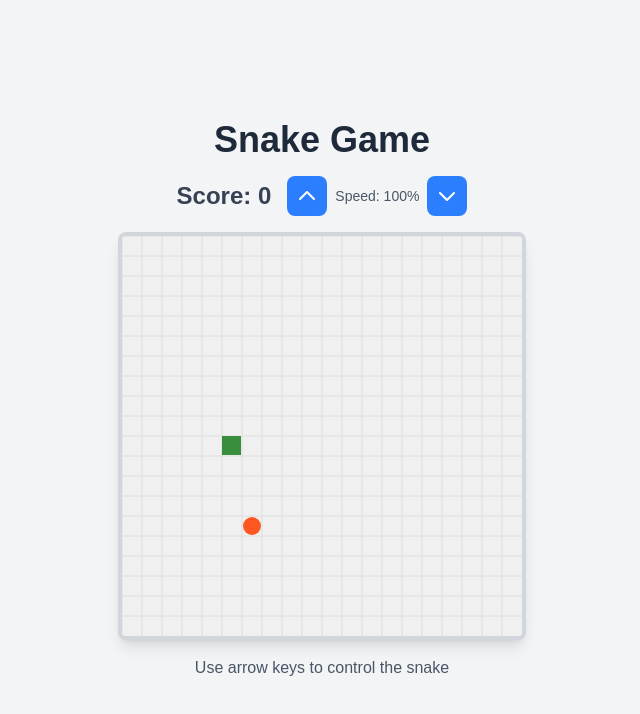
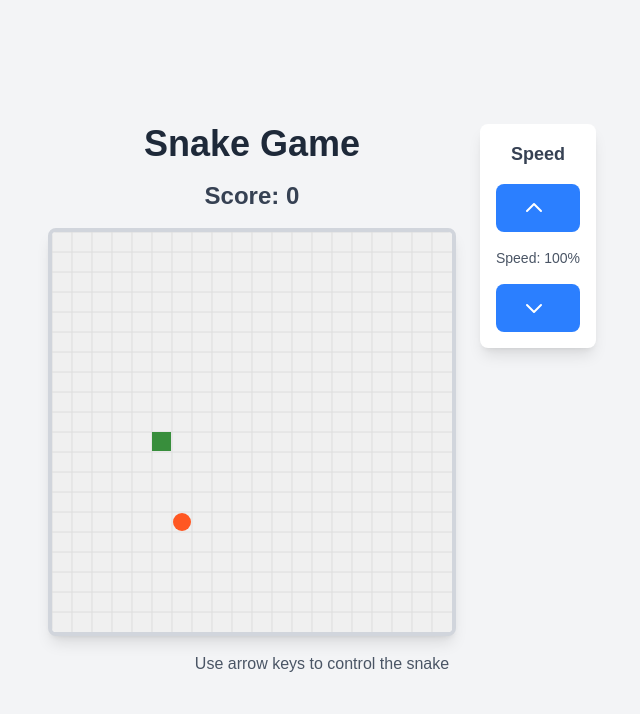
Before and after one commit to yuanzheng/webgames, a Next.js app: page / in a window 1280 px wide. Shown: the top 714 px of the page, without its empty margins (318-958 px from the left). Built offline with nearby package versions, Linux system fonts and the light colour scheme.

Commit message:
Moved speed controll buttons to the right side

```diff
--- a/app/page.tsx
+++ b/app/page.tsx
@@ -232,42 +232,58 @@ export default function SnakeGame() {
 
   return (
     <div className="flex flex-col items-center justify-center min-h-screen bg-gray-100 p-4">
-      <h1 className="text-4xl font-bold mb-4 text-gray-800">Snake Game</h1>
-      <div className="flex items-center gap-4 mb-4">
-        <div className="text-2xl font-semibold text-gray-700">Score: {score}</div>
-        <div className="flex items-center gap-2">
+
+
+      {/* 使用 flex row 来并排放置游戏和控制按钮 */}
+      <div className="flex flex-row items-start gap-6">
+
+        {/* 游戏主区域 */}
+        <div className="flex flex-col items-center">
+          <h1 className="text-4xl font-bold mb-4 text-gray-800">Snake Game</h1>
+          <div className="text-2xl font-semibold text-gray-700 mb-4">Score: {score}</div>
+          <canvas
+            ref={canvasRef}
+            width={CANVAS_SIZE}
+            height={CANVAS_SIZE}
+            className="border-4 border-gray-300 rounded-lg shadow-lg bg-white focus:outline-none"
+            tabIndex={0}
+          />
+        </div>
+
+        {/* 右侧速度控制区域 */}
+        <div className="flex flex-col gap-4 bg-white p-4 rounded-lg shadow-lg">
+          <h3 className="text-lg font-semibold text-gray-700 text-center">Speed</h3>
           <button
             onClick={() => handleSpeedChange('increase')}
-            className="p-2 bg-blue-500 text-white rounded-lg hover:bg-blue-600
-                       transition-colors duration-200 focus:outline-none"
+            className="p-3 bg-blue-500 text-white rounded-lg hover:bg-blue-600
+                     transition-colors duration-200 focus:outline-none flex items-center justify-center"
             title="Speed Up"
           >
             <svg xmlns="http://www.w3.org/2000/svg" className="h-6 w-6" fill="none" viewBox="0 0 24 24" stroke="currentColor">
               <path strokeLinecap="round" strokeLinejoin="round" strokeWidth={2} d="M5 15l7-7 7 7" />
             </svg>
+            <span className="ml-2"></span>
           </button>
-          <span className="text-sm text-gray-600">
+
+          <div className="text-sm font-medium text-gray-600 text-center">
             Speed: {Math.round((INITIAL_SPEED / speed) * 100)}%
-          </span>
+          </div>
+
           <button
             onClick={() => handleSpeedChange('decrease')}
-            className="p-2 bg-blue-500 text-white rounded-lg hover:bg-blue-600
-                       transition-colors duration-200 focus:outline-none"
+            className="p-3 bg-blue-500 text-white rounded-lg hover:bg-blue-600
+                     transition-colors duration-200 focus:outline-none flex items-center justify-center"
             title="Slow Down"
           >
             <svg xmlns="http://www.w3.org/2000/svg" className="h-6 w-6" fill="none" viewBox="0 0 24 24" stroke="currentColor">
               <path strokeLinecap="round" strokeLinejoin="round" strokeWidth={2} d="M19 9l-7 7-7-7" />
             </svg>
+            <span className="ml-2"></span>
           </button>
         </div>
       </div>
-      <canvas
-        ref={canvasRef}
-        width={CANVAS_SIZE}
-        height={CANVAS_SIZE}
-        className="border-4 border-gray-300 rounded-lg shadow-lg bg-white focus:outline-none"
-        tabIndex={0}
-      />
+
+      {/* Game Over 显示 */}
       {gameOver && (
         <div className="mt-4 text-center">
           <h2 className="text-3xl font-bold text-red-600 mb-4">Game Over!</h2>
@@ -280,6 +296,7 @@ export default function SnakeGame() {
           </button>
         </div>
       )}
+
       <div className="mt-4 text-gray-600 text-center">
         <p>Use arrow keys to control the snake</p>
       </div>
```
